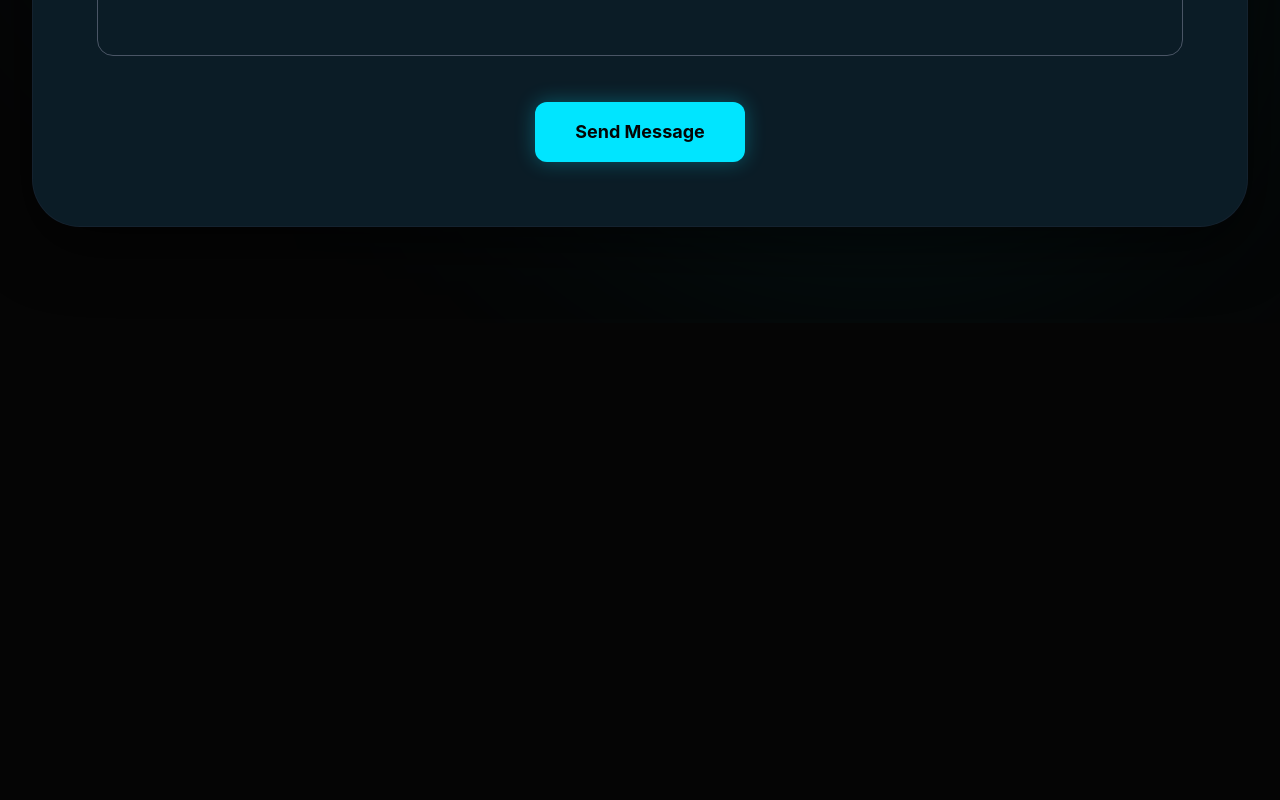
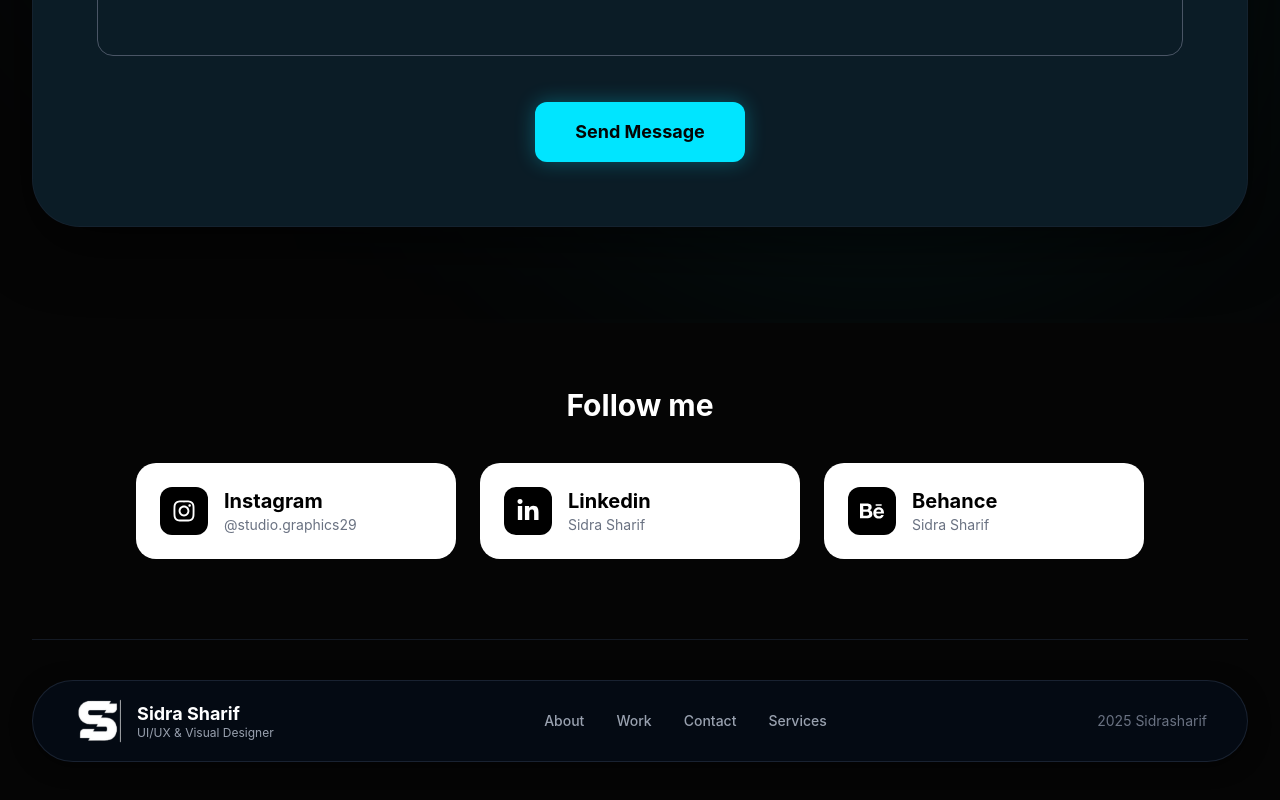
Before and after one commit to hussain-labs/Sidra-Sharif, a React (Vite) app: page / in a window 1280 px wide. Shown: the part 7011-7811 px from the top of the page. Before the commit the page ends 7334 px from the top, so only its background shows below. Built offline with nearby package versions, Linux system fonts and the light colour scheme.

Commit message:
added footer sectio

```diff
--- /dev/null
+++ b/src/components/Footer.jsx
@@ -0,0 +1,84 @@
+import React from 'react';
+import { FaInstagram, FaLinkedinIn, FaBehance } from 'react-icons/fa';
+import { Link } from 'react-router-dom';
+import logo from '../assets/images/logo.png';
+
+const Footer = () => {
+    return (
+        <footer className="bg-void-black py-16 px-4 sm:px-6 lg:px-8 font-sans">
+            <div className="max-w-[1574px] mx-auto">
+                {/* Follow Me Section */}
+                <div className="mb-20">
+                    <h3 className="text-white text-3xl font-bold text-center mb-10">Follow me</h3>
+
+                    <div className="flex flex-col md:flex-row justify-center items-center gap-6">
+                        {/* Instagram Card */}
+                        <a href="#" className="bg-white rounded-[20px] p-6 flex items-center gap-4 w-full md:w-[320px] hover:-translate-y-2 hover:shadow-[0_10px_30px_rgba(255,255,255,0.1)] transition-all duration-300">
+                            <div className="bg-black w-12 h-12 rounded-xl flex justify-center items-center text-white shrink-0">
+                                <FaInstagram className="text-2xl" />
+                            </div>
+                            <div className="flex flex-col">
+                                <span className="text-black font-bold text-xl">Instagram</span>
+                                <span className="text-gray-500 text-sm">@studio.graphics29</span>
+                            </div>
+                        </a>
+
+                        {/* LinkedIn Card */}
+                        <a href="#" className="bg-white rounded-[20px] p-6 flex items-center gap-4 w-full md:w-[320px] hover:-translate-y-2 hover:shadow-[0_10px_30px_rgba(255,255,255,0.1)] transition-all duration-300">
+                            <div className="bg-black w-12 h-12 rounded-xl flex justify-center items-center text-white shrink-0">
+                                <FaLinkedinIn className="text-2xl" />
+                            </div>
+                            <div className="flex flex-col">
+                                <span className="text-black font-bold text-xl">Linkedin</span>
+                                <span className="text-gray-500 text-sm">Sidra Sharif</span>
+                            </div>
+                        </a>
+
+                        {/* Behance Card */}
+                        <a href="#" className="bg-white rounded-[20px] p-6 flex items-center gap-4 w-full md:w-[320px] hover:-translate-y-2 hover:shadow-[0_10px_30px_rgba(255,255,255,0.1)] transition-all duration-300">
+                            <div className="bg-black w-12 h-12 rounded-xl flex justify-center items-center text-white shrink-0">
+                                <FaBehance className="text-2xl" />
+                            </div>
+                            <div className="flex flex-col">
+                                <span className="text-black font-bold text-xl">Behance</span>
+                                <span className="text-gray-500 text-sm">Sidra Sharif</span>
+                            </div>
+                        </a>
+                    </div>
+                </div>
+
+                {/* Separator */}
+                <div className="w-full border-t border-gray-800/60 mb-10"></div>
+
+                {/* Footer Pill */}
+                <div className="bg-[#040A13] border border-gray-800/80 rounded-3xl md:rounded-full py-4 px-6 md:px-10 flex flex-col md:flex-row justify-between items-center gap-6 shadow-[0_4px_20px_rgba(0,0,0,0.5)]">
+
+                    {/* Logo Area */}
+                    <div className="flex items-center gap-3">
+                        <img src={logo} alt="S Logo" className="h-10 md:h-12 w-auto object-contain" />
+                        <div className="flex flex-col">
+                            <span className="text-white font-bold text-base md:text-lg leading-tight">Sidra Sharif</span>
+                            <span className="text-gray-400 text-[10px] md:text-xs leading-tight">UI/UX & Visual Designer</span>
+                        </div>
+                    </div>
+
+                    {/* Navigation Links */}
+                    <div className="flex flex-wrap justify-center gap-x-6 gap-y-2 md:gap-8">
+                        <Link to="/" className="text-gray-400 hover:text-white text-sm font-medium transition-colors">About</Link>
+                        <Link to="/projects" className="text-gray-400 hover:text-white text-sm font-medium transition-colors">Work</Link>
+                        <a href="#" className="text-gray-400 hover:text-white text-sm font-medium transition-colors">Contact</a>
+                        <a href="#" className="text-gray-400 hover:text-white text-sm font-medium transition-colors">Services</a>
+                    </div>
+
+                    {/* Copyright & Date */}
+                    <div className="text-gray-500 text-xs md:text-sm whitespace-nowrap">
+                        2025 Sidrasharif
+                    </div>
+                </div>
+
+            </div>
+        </footer>
+    );
+};
+
+export default Footer;
--- a/src/components/Home/Navbar.jsx
+++ b/src/components/Home/Navbar.jsx
@@ -13,7 +13,7 @@ const Navbar = () => {
     const toggleMenu = () => setIsOpen(!isOpen);
 
     return (
-        <nav className="max-w-[1574px] w-full mx-auto md:mt-[20px] z-50 fixed top-0 left-0 right-0 px-2 2xl:px-0">
+        <nav className="max-w-[1574px] w-full mx-auto md:mt-[20px] z-50 fixed top-0 left-0 right-0 md:px-2 2xl:px-0">
             <div className="bg-[#040A13] h-[90px] lg:h-[116px] rounded-none md:rounded-full px-4 sm:px-8 flex justify-between items-center relative">
                 {/* Logo Section */}
                 <Link to="/" className="flex items-center hover:opacity-80 transition-opacity">
@@ -39,7 +39,7 @@ const Navbar = () => {
 
                 {/* Resume Button (Desktop) */}
                 <div className="hidden md:block">
-                    <button className="px-6 xl:px-10 py-2 md:py-3 text-[22px] rounded-lg border border-electric-cyan text-electric-cyan font-bold hover:bg-electric-cyan hover:text-void-black transition-all shadow-[0_0_10px_rgba(0,229,255,0.2)]">
+                    <button className="px-4 lg:px-6 xl:px-10 py-2 md:py-3 text-[16px] lg:text-[22px] rounded-lg border border-electric-cyan text-electric-cyan font-bold hover:bg-electric-cyan hover:text-void-black transition-all shadow-[0_0_10px_rgba(0,229,255,0.2)]">
                         Resume
                     </button>
                 </div>
--- a/src/pages/Home.jsx
+++ b/src/pages/Home.jsx
@@ -6,6 +6,7 @@ import Works from '../components/Works';
 import Branding from '../components/Home/Branding';
 import CreativePlayground from '../components/Home/CreativePlayground';
 import Contact from '../components/Contact';
+import Footer from '../components/Footer';
 
 const Home = () => {
     return (
@@ -17,6 +18,7 @@ const Home = () => {
             <Services />
             <CreativePlayground />
             <Contact />
+            <Footer />
         </main>
     );
 };
```
